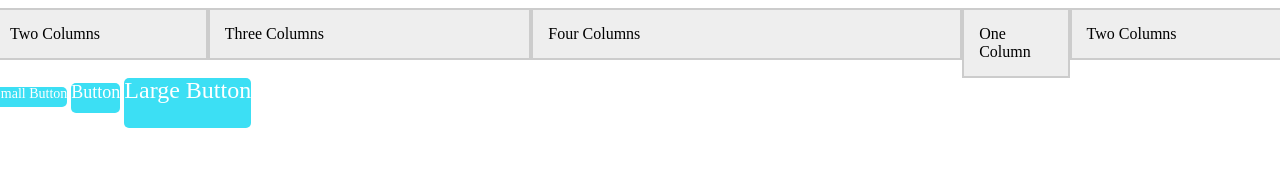
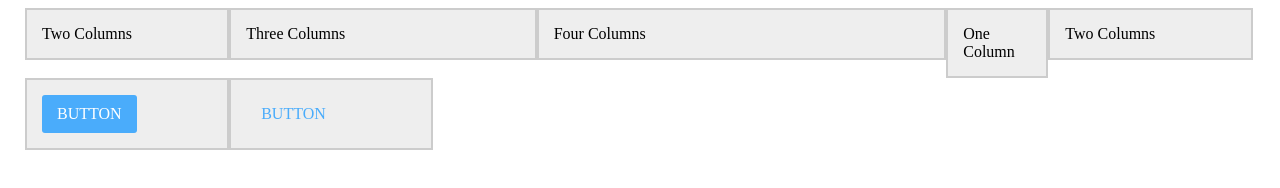
Before and after one commit to AaronRedepenning/plain-css, a website: page index.html in a window 1280 px wide. Drawn offline with Linux system fonts and the light colour scheme; files that its build step writes are made by us from their sources.

Commit message:
Add button styles

```diff
--- a/index.html
+++ b/index.html
@@ -3,7 +3,8 @@
 <html>
     <head>
         <title>Grid Test Page</title>
-        <link rel="stylesheet" href="dist/plain.min.css">
+        <link rel="stylesheet" href="src/grid.css">
+        <link rel="stylesheet" href="src/button.css">
         <style>
             .columns, .column {
                 border: 2px solid #ccc;
@@ -21,9 +22,12 @@
                 <div class="two columns">Two Columns</div>
             </div>
             <div class="row">
-                <a href="" class="small button">Small Button</a>
-                <a href="" class="button">Button</a>
-                <a href="" class="large button">Large Button</a>
+                <div class="column two">
+                    <a href="#" class="button raised">Button</a>
+                </div>
+                <div class="column two">
+                    <a href="#" class="button">Button</a>
+                </div>
             </div>
         </div>
     </body>
--- a/src/button.css
+++ b/src/button.css
@@ -1,23 +1,16 @@
 .button {
-    background-color: #3cdff4;
-    color: #fff;
-    height: 30px;
+    background-color: inherit;
+    box-sizing: border-box;
+    color: #4aacfb;
     display: inline-block;
-    border-radius: 5px;
+    font-size: 16px;
+    padding: 10px 15px;
     text-decoration: none;
-    margin: auto auto;
-    font-size: 18px;
-    line-height: 18px;
+    text-transform: uppercase;
 }
 
-.small.button {
-    height: 20px;
-    font-size: 14px;
-    line-height: 14px;
+.button.raised {
+    background-color: #4aacfb;
+    border-radius: 3px;
+    color: #fff;
 }
-
-.large.button {
-    height: 50px;
-    font-size: 24px;
-    line-height: 24px;
-}
--- a/src/grid.css
+++ b/src/grid.css
@@ -3,12 +3,12 @@
 */
 .container,
 .container._1200 {
+    margin: 0 auto;
+    max-width: 1200px;
     width: 100%;
-    max-width: 1200px;
-    margin: 0 auto;
 }
 
-.container.full {
+.container.full-width {
     max-width: none;
 }
 
@@ -30,10 +30,10 @@
 }
 
 .columns, .column {
+    box-sizing: border-box;
+    float: left;
+    padding: 15px;
     width: 100%;
-    float: left;
-    box-sizing: border-box;
-    padding: 15px;
 }
 
 .one.column, .one.columns { width: 8.3%; }
@@ -56,7 +56,11 @@
 */
 .row:after,
 .utl-cf:after {
+    clear: both;
     content: " ";
     display: table;
-    clear: both;
 }
+
+.utl-full-height {
+    height: 100%;
+}
```
Also changed, not shown: dist/plain.css (added), dist/plain.min.css (added), 1 other file.
